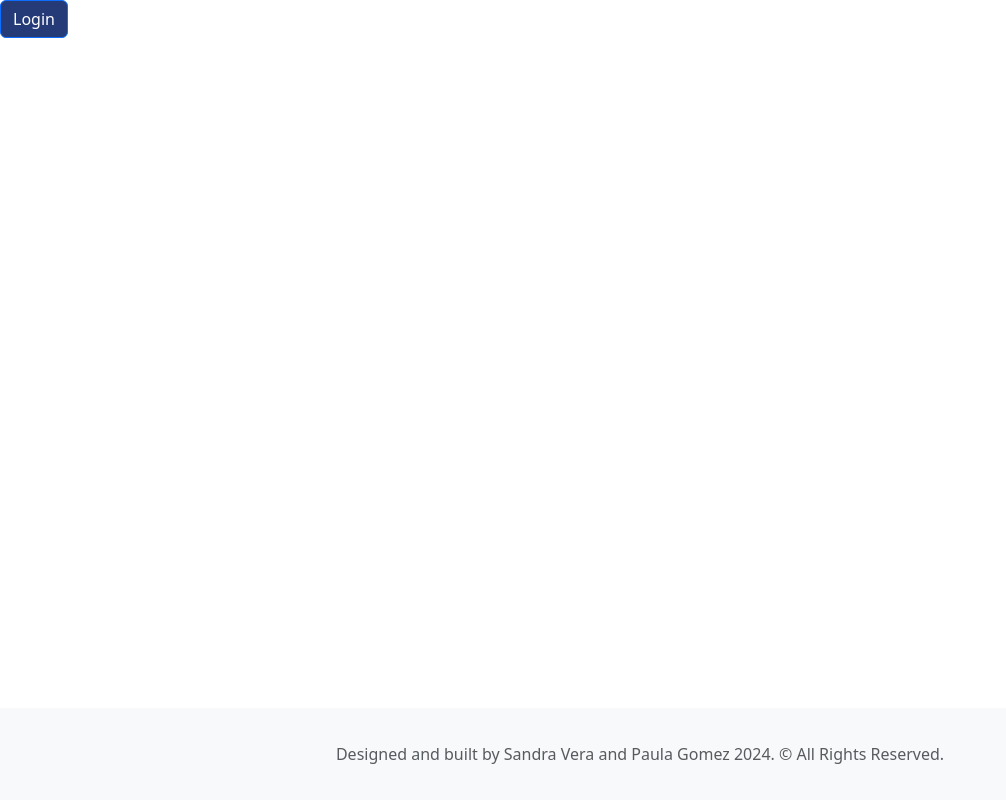
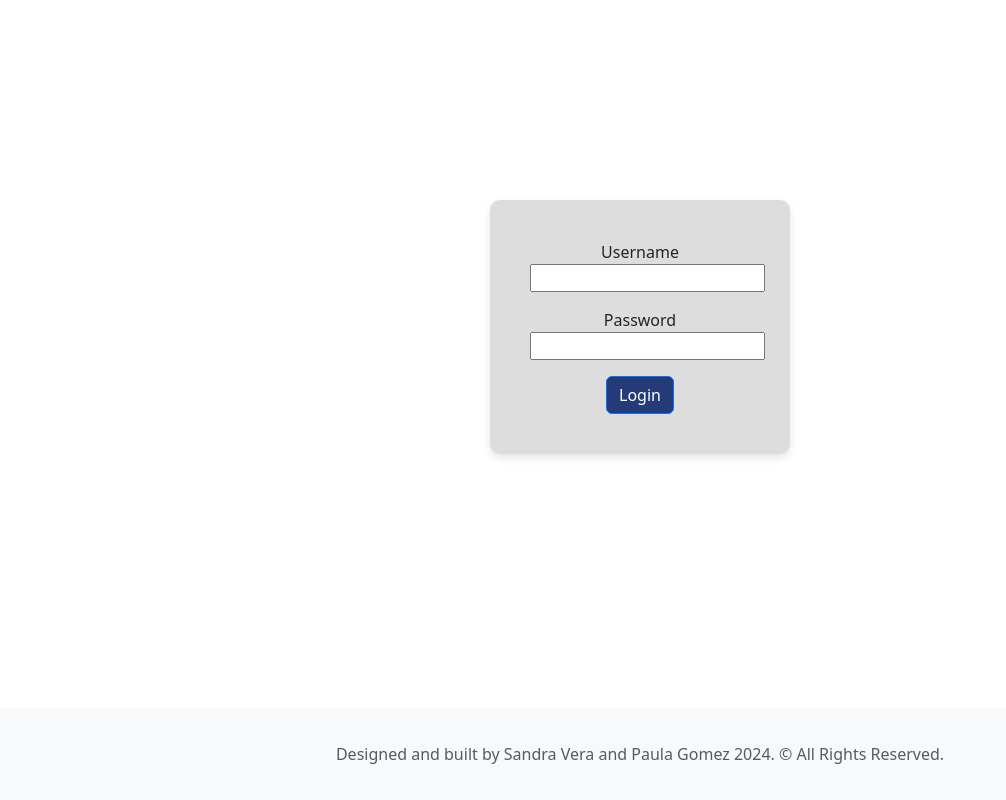
Before and after one commit to sandra-vera1/BookManagement, a React (Create React App) app in the folder frontend/: page /Login in a window 1280 px wide. Shown: the whole page, without its empty margins (0-1006 px from the left). Built offline with nearby package versions, Linux system fonts and the light colour scheme.

Commit message:
Created interface login page.

```diff
--- a/frontend/src/index.css
+++ b/frontend/src/index.css
@@ -176,3 +176,21 @@ img {
   flex: 2; /* Allow the info container to take more space */
   text-align: left; /* Align text to the left */
 }
+
+.login-container {
+    display: flex;
+    justify-content: center;
+    align-items: center;
+    width: 100%;
+    padding: 200px;
+}
+
+
+.login-box {
+    background-color: #ddd;
+    padding: 40px;
+    border-radius: 10px;
+    box-shadow: 0 4px 8px rgba(0, 0, 0, 0.1);
+    text-align: center;
+    width: 300px;
+}
--- a/frontend/src/pages/Login.js
+++ b/frontend/src/pages/Login.js
@@ -1,16 +1,72 @@
+import { useState } from "react";
 import { Link } from "react-router-dom"; // Import Link for navigation
+import sunbook from '../images/sunbook.png';
+import library from '../images/Library.jpg';
 
 const Login = () => {
 
+    //state variables to manage form input values:
+    const [username, setUsername] = useState(''); //store the username
+    const [password, setPassword] = useState(''); //store the password
+
+    //function to handle the submition form:
+    const submitForm = async (e) => {
+        e.preventDefault();
+
+        const user = { username, password};// Creates a new user object with input values
+
+        // Sends a POST request to the API(http://localhost:7000/login/) to validate administrator credentials:
+        const response = await fetch('/login', {
+            method: 'POST',
+            body: JSON.stringify(user),// Converts the user object to JSON format
+            headers: {
+                'Content-Type': 'application/json'
+            }
+        });
+
+        // Handle successful creation from the server:
+        const json = await response.json(); // the response body
+        if (response.ok) {
+            //Save in localstorage and redirect to home page
+
+            // Clear fields after successful addition
+            setUsername('');
+            setPassword('');
+            console.log(json, 'Status Code:', response.status);
+        } else {
+            console.error(json, 'Status Code:', response.status);
+        }
+    };
+
     return (
-        <div>
-            {/* Use Link to go to / on button click */}
+        <div class="login-container">
+
+            <div class="login-box">
+            <form className="login" onSubmit={submitForm}>
+
+                <label>Username</label>
+                <input
+                    type="text"
+                    onChange={(e) => setUsername(e.target.value)}   // Updates the 'Username' state //admin
+                    value={username}
+                    required
+                />
+                <div style={{ marginTop: "16px" }}> </div>
+                <label>Password</label>
+                <input
+                    type="password"
+                    onChange={(e) => setPassword(e.target.value)}  // Updates the 'password' state //password123
+                    value={password}
+                    required
+                />
+                <div style={{ marginTop: "16px" }}> </div>
+                <button className="btn btn-primary d-inline-flex align-items-center">Login</button>
+            </form>
+            </div>
+            {/* Use Link to go to / on button click
             <Link to="/">
                 <button className="btn btn-primary d-inline-flex align-items-center">Login</button>
-            </Link>
-
-
-
+            </Link>*/}
         </div>
     );
 }
```
